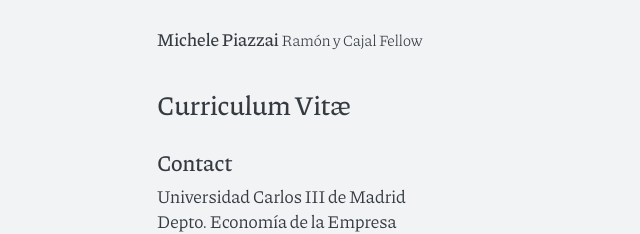
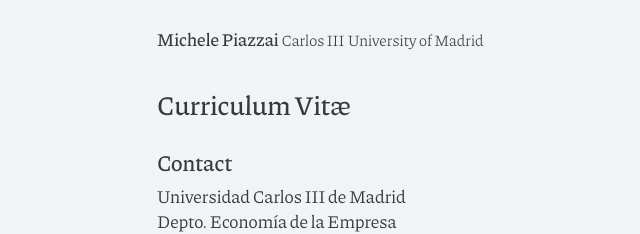
Before and after one commit to piazzai/piazzai.github.io, a Jekyll site: the page built from cv.md, in a window 1280 px wide and 900 px high. Shown: the top 234 px of the window, without its empty margins (210-850 px from the left). Built offline with Jekyll 4.4.1, drawn with Linux system fonts in a browser that asks for light colours.

Commit message:
Change tagline

```diff
--- a/_config.yml
+++ b/_config.yml
@@ -1,7 +1,7 @@
 # site settings
 
 title:          Michele Piazzai
-tagline:        Ramón y Cajal Fellow
+tagline:        Carlos III University of Madrid
 url:            https://piazzai.github.io
 baseurl:        /
 permalink:      pretty
```
